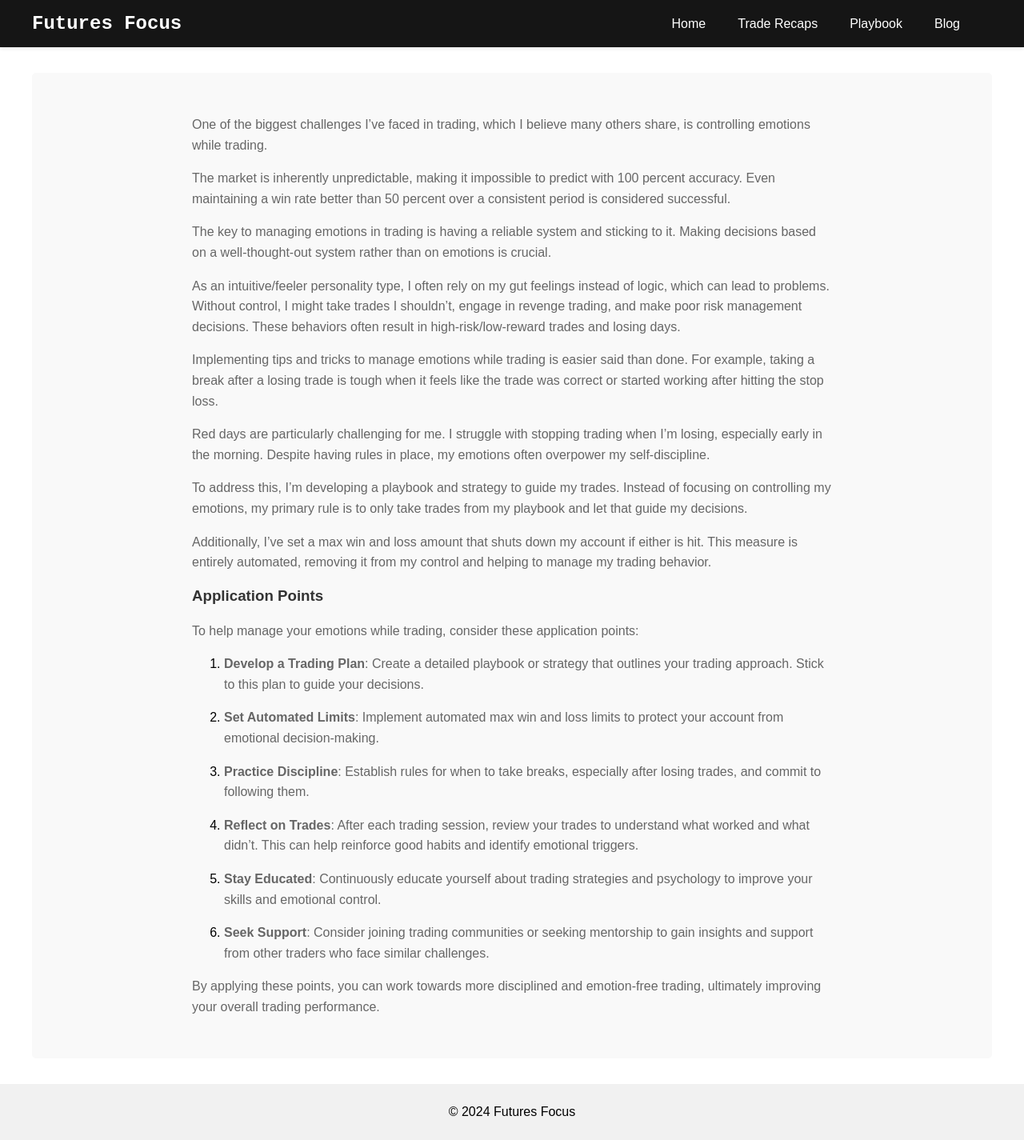
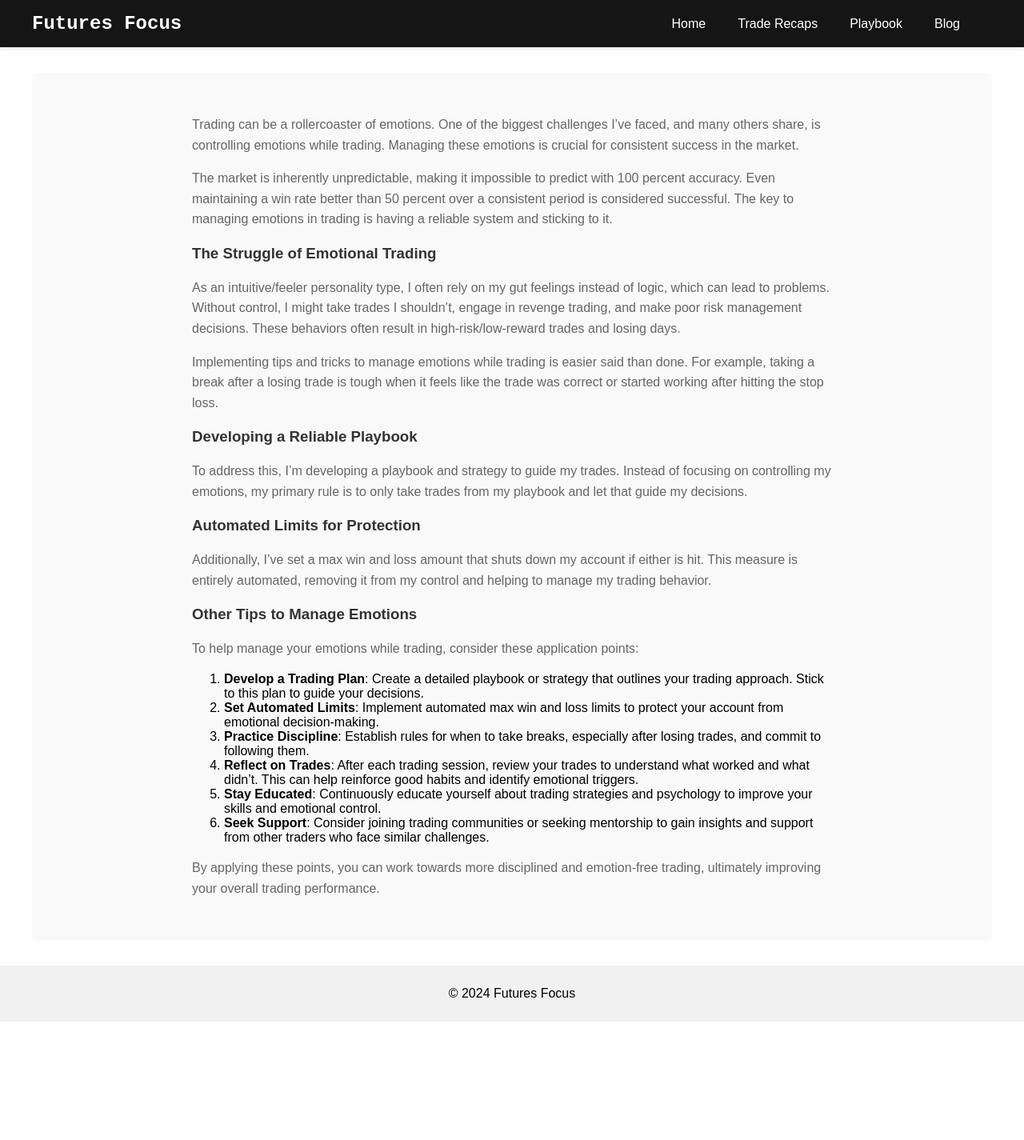
Before and after one commit to zackrylangford/daytrading-unplugged, a Jekyll site: the page built from _posts/2024-06-05-emotional-trading.md, in a window 1280 px wide. Shown: the whole page at 80% size. Built offline with Jekyll 4.4.1, drawn with Linux system fonts in a browser that asks for light colours; some web fonts are replaced; after the commit the page ends 1277 px from its top, so only the background shows below that.

Commit message:
final draft

```diff
--- a/_posts/2024-06-05-emotional-trading.md
+++ b/_posts/2024-06-05-emotional-trading.md
@@ -1,40 +1,37 @@
 ---
 layout: blog-post
-title: "Emotional Trading"
+title: "Emotional Trading: Mastering Your Mindset for Consistent Success"
 date: 2024-06-05
 categories: psychology
 ---
 
-One of the biggest challenges I’ve faced in trading, which I believe many others share, is controlling emotions while trading.
+Trading can be a rollercoaster of emotions. One of the biggest challenges I’ve faced, and many others share, is controlling emotions while trading. Managing these emotions is crucial for consistent success in the market.
 
-The market is inherently unpredictable, making it impossible to predict with 100 percent accuracy. Even maintaining a win rate better than 50 percent over a consistent period is considered successful.
+The market is inherently unpredictable, making it impossible to predict with 100 percent accuracy. Even maintaining a win rate better than 50 percent over a consistent period is considered successful. The key to managing emotions in trading is having a reliable system and sticking to it.
 
-The key to managing emotions in trading is having a reliable system and sticking to it. Making decisions based on a well-thought-out system rather than on emotions is crucial.
+### The Struggle of Emotional Trading
 
 As an intuitive/feeler personality type, I often rely on my gut feelings instead of logic, which can lead to problems. Without control, I might take trades I shouldn’t, engage in revenge trading, and make poor risk management decisions. These behaviors often result in high-risk/low-reward trades and losing days.
 
 Implementing tips and tricks to manage emotions while trading is easier said than done. For example, taking a break after a losing trade is tough when it feels like the trade was correct or started working after hitting the stop loss.
 
-Red days are particularly challenging for me. I struggle with stopping trading when I’m losing, especially early in the morning. Despite having rules in place, my emotions often overpower my self-discipline.
+### Developing a Reliable Playbook
 
 To address this, I’m developing a playbook and strategy to guide my trades. Instead of focusing on controlling my emotions, my primary rule is to only take trades from my playbook and let that guide my decisions.
 
+### Automated Limits for Protection
+
 Additionally, I’ve set a max win and loss amount that shuts down my account if either is hit. This measure is entirely automated, removing it from my control and helping to manage my trading behavior.
 
-### Application Points
 
+### Other Tips to Manage Emotions
 To help manage your emotions while trading, consider these application points:
 
 1. **Develop a Trading Plan**: Create a detailed playbook or strategy that outlines your trading approach. Stick to this plan to guide your decisions.
-
 2. **Set Automated Limits**: Implement automated max win and loss limits to protect your account from emotional decision-making.
-
 3. **Practice Discipline**: Establish rules for when to take breaks, especially after losing trades, and commit to following them.
-
 4. **Reflect on Trades**: After each trading session, review your trades to understand what worked and what didn’t. This can help reinforce good habits and identify emotional triggers.
-
 5. **Stay Educated**: Continuously educate yourself about trading strategies and psychology to improve your skills and emotional control.
-
 6. **Seek Support**: Consider joining trading communities or seeking mentorship to gain insights and support from other traders who face similar challenges.
 
 By applying these points, you can work towards more disciplined and emotion-free trading, ultimately improving your overall trading performance.
```
